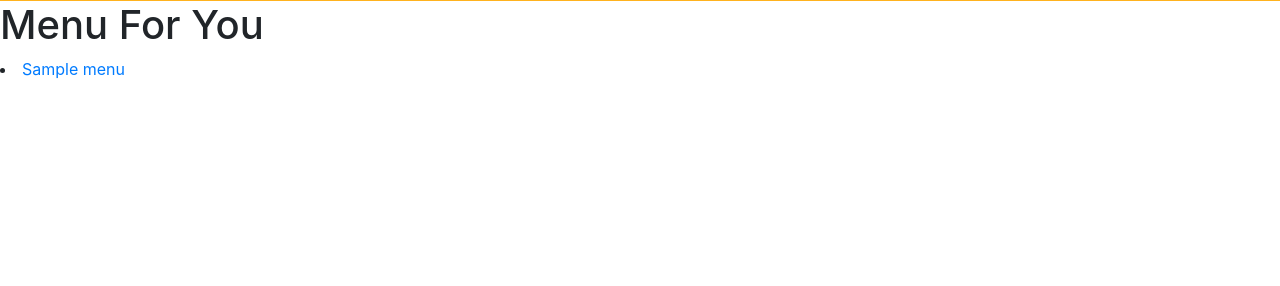
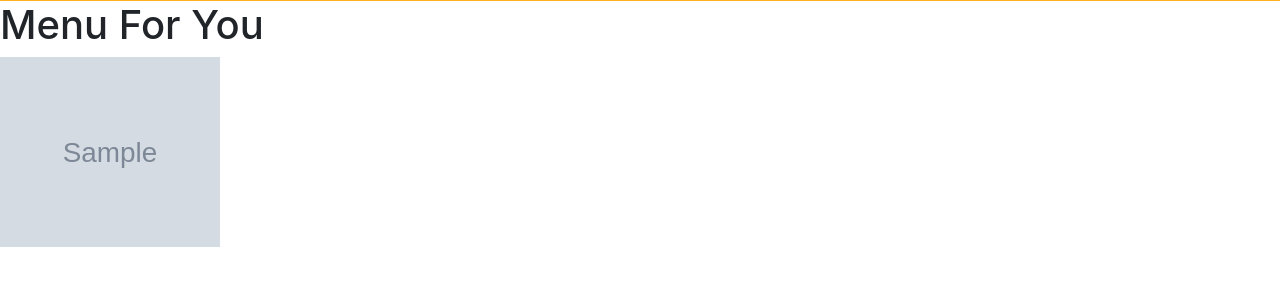
Before and after one commit to jaybjackie/HungryMe, a Django app: template foods/templates/foods/index.html in a window 1280 px wide. Shown: the part 102-388 px from the top of the page. Run offline with Django 4.2, Linux system fonts and the light colour scheme; the template is opened without the code that fills it: most values are stand-ins (such as "Sample title", 1, 10 or a date in 2020); grey boxes marked "Sample" are stand-in pictures; data that the repository does not hold is empty; some libraries are stand-ins or nearby versions.

Commit message:
change menu list into clickable menu images

```diff
--- a/foods/templates/foods/index.html
+++ b/foods/templates/foods/index.html
@@ -1,10 +1,11 @@
 {% extends "foods/base.html" %}
 {% block content %}
+
 
 <h1>Menu For You</h1>
 {% if menu_list%}
     {% for menu in menu_list %}
-    <li><a href="{% url 'detail' menu.id %}">{{ menu.menu_name }}</a>
+    <a href="{% url 'detail' menu.id %}"> <img src="{{menu.picture_url}}" height="190px" width="220px"></img></a>
     {% endfor %}
 {% endif %}
 
```
